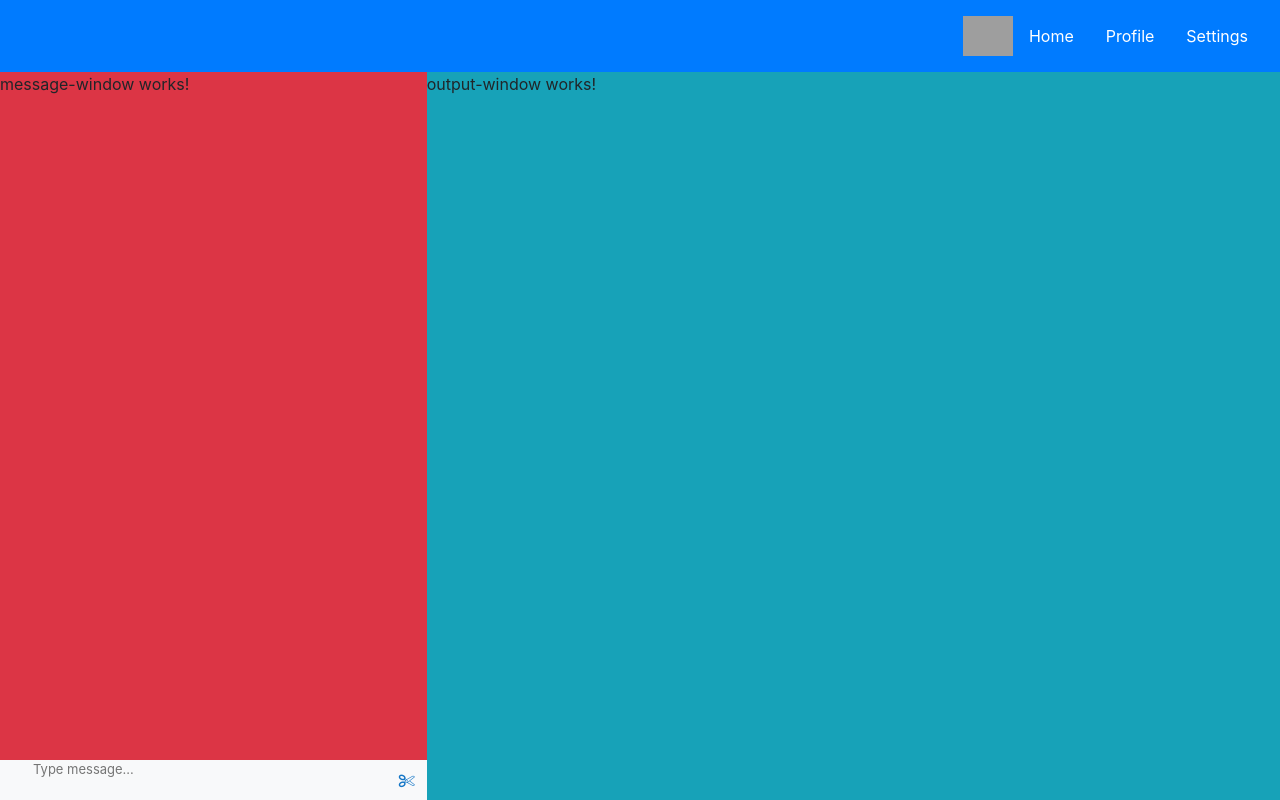
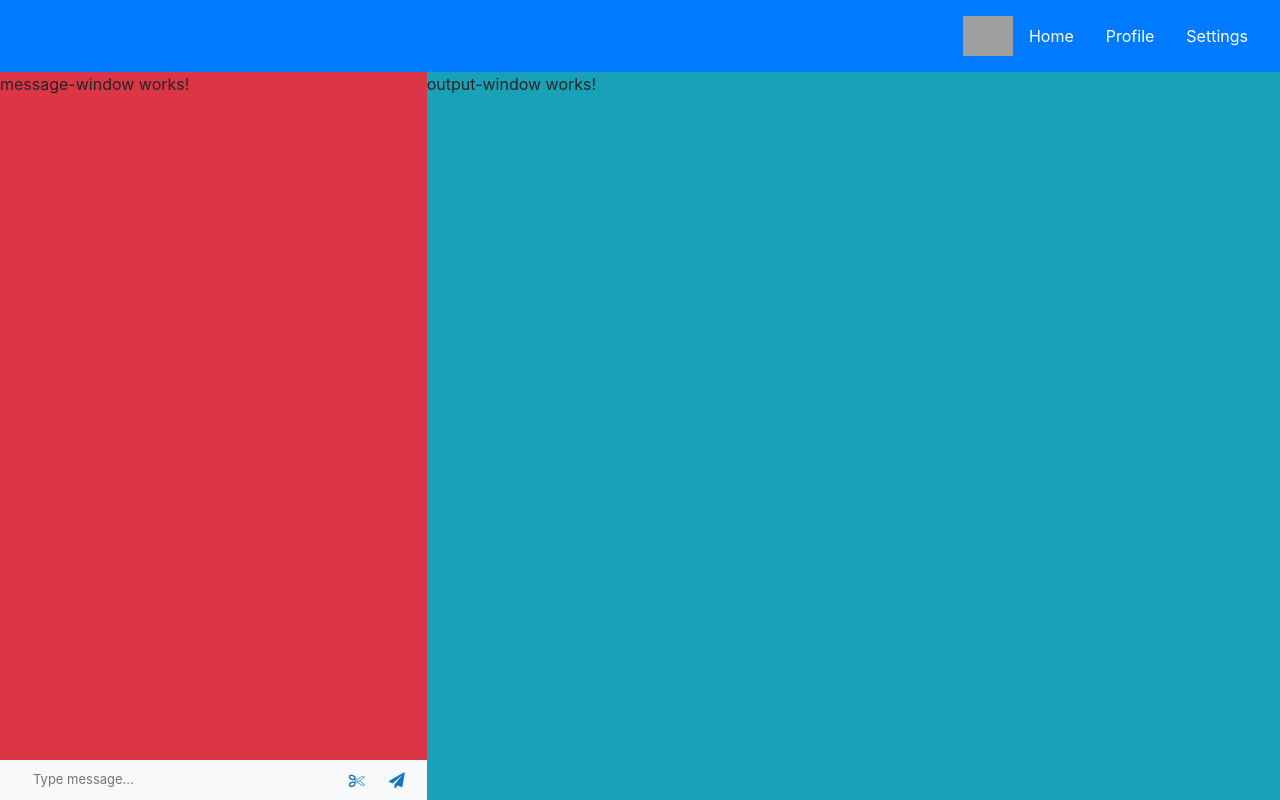
Before and after one commit to AkShay1104/first_one, an Angular app in the folder FirstAngular6Page/: page / in a window 1280 px wide. Built offline with nearby package versions, Linux system fonts and the light colour scheme; grey boxes are pictures that could not be loaded; what angular-font-awesome would draw is missing.

Commit message:
added few changes to text-side

```diff
--- a/FirstAngular6Page/src/app/app.component.html
+++ b/FirstAngular6Page/src/app/app.component.html
@@ -8,8 +8,8 @@
   <div class="nav-bar">
     <app-nav-bar></app-nav-bar>
   </div>
-<div class="chat-window">
-<app-chat-window></app-chat-window>
+  <div class="chat-window">
+    <app-chat-window></app-chat-window>
 
+  </div>
 </div>
-</div>
--- a/FirstAngular6Page/src/app/chat-window/text-side/text-side.component.css
+++ b/FirstAngular6Page/src/app/chat-window/text-side/text-side.component.css
@@ -17,7 +17,6 @@
   width: 85%;
   margin: 0 0 0 23px;
   position: relative;
-  bottom: 10px;
 }
 
 .message-box input:focus {
@@ -27,42 +26,24 @@
   box-shadow: inset 0 1px 1px rgba(0, 0, 0, 0.0), 0 0 8px hsla(207, 75%, 66%, 0.0);
 }
 
-.message-box .bttns {
-  display: block;
-  position: absolute;
-  z-index: 9;
-  color: #1476c6;
-  border: none;
-  font-size: 24px;
-  padding: 8px;
-  outline: 0 !important;
-  -webkit-transition: background .2s ease;
-  transition: background .2s ease;
-  width: 40px;
-  height: 40px;
-  top: 1px;
-  left: 0;
-}
-
-.message-box .clear {
+.message-box #btn-clear {
   right: 50px;
 }
 
-.message-box .send {
+.message-box #btn-submit {
   right: 10px;
 }
 .message-box .message-submit {
     position: absolute;
     z-index: 1;
     top: 0;
-    right: 0px;
     color: #1476c6;
     border: none;
     background: transparent;
     text-transform: uppercase;
     line-height: 1;
-    padding: 8px;
-    outline: 0!important;
+    /* padding: 8px; */
+    /* outline: 0!important; */
     width: 40px;
     height: 40px;
   }
--- a/FirstAngular6Page/src/app/chat-window/text-side/text-side.component.html
+++ b/FirstAngular6Page/src/app/chat-window/text-side/text-side.component.html
@@ -3,12 +3,12 @@
 
     <textarea type="text" class="message-input" id="userInput" placeholder="Type message..." autofocus></textarea>
 
-    <button type="submit" class="message-submit clear-btn" id="btn_clear">
+    <button type="submit" class="message-submit" id="btn-clear">
       <i class="fa fa-cut" aria-hidden="true" title="clear context"></i>
     </button>
 
-    <button type="submit" class="message-submit" id="btn_submit">
-      <i ng-class="fa fa-paper-plane" aria-hidden="true" title="send"></i>
+    <button type="submit" class="message-submit" id="btn-submit">
+      <i class="fa fa-paper-plane" aria-hidden="true" title="send"></i>
     </button>
 
   </div>
```
